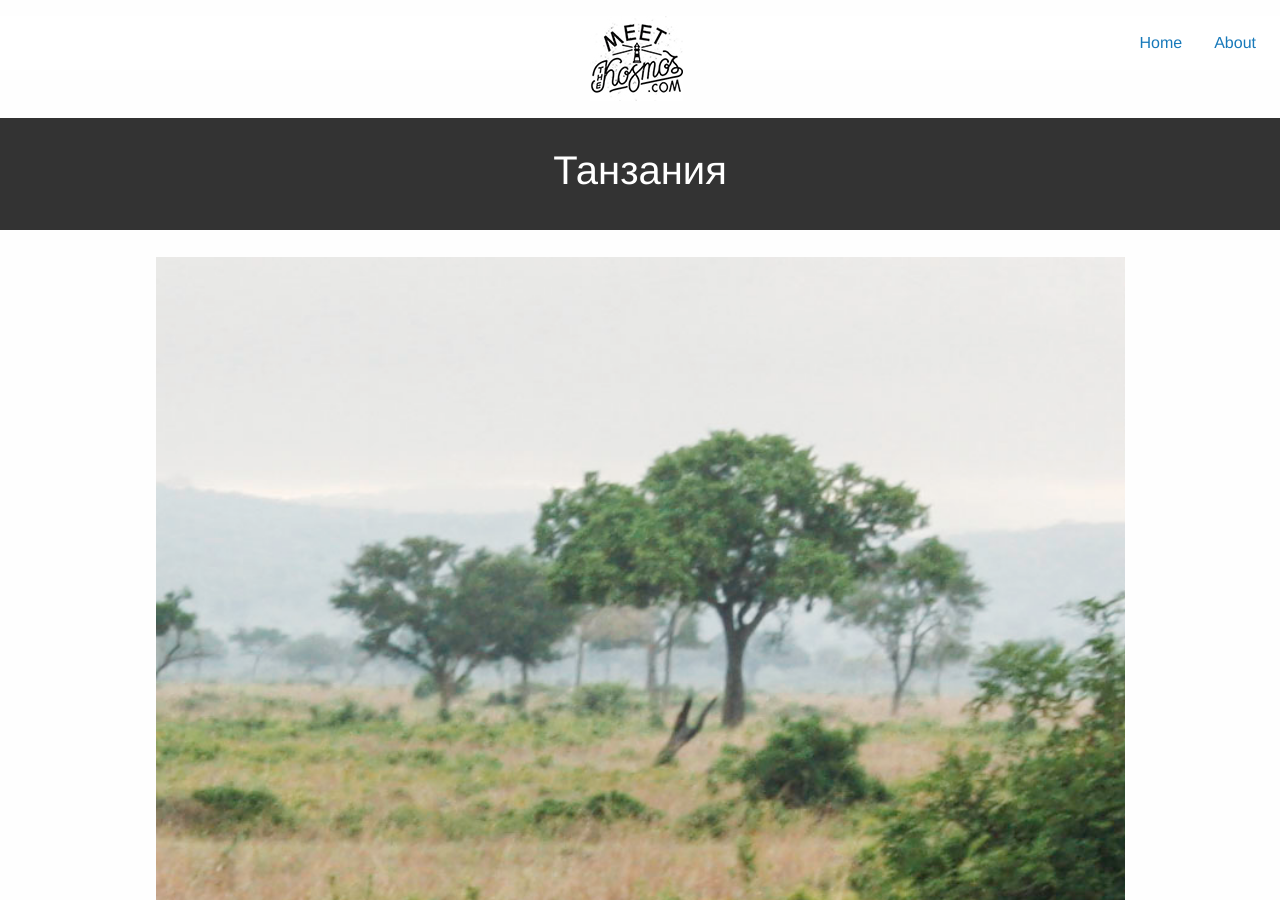
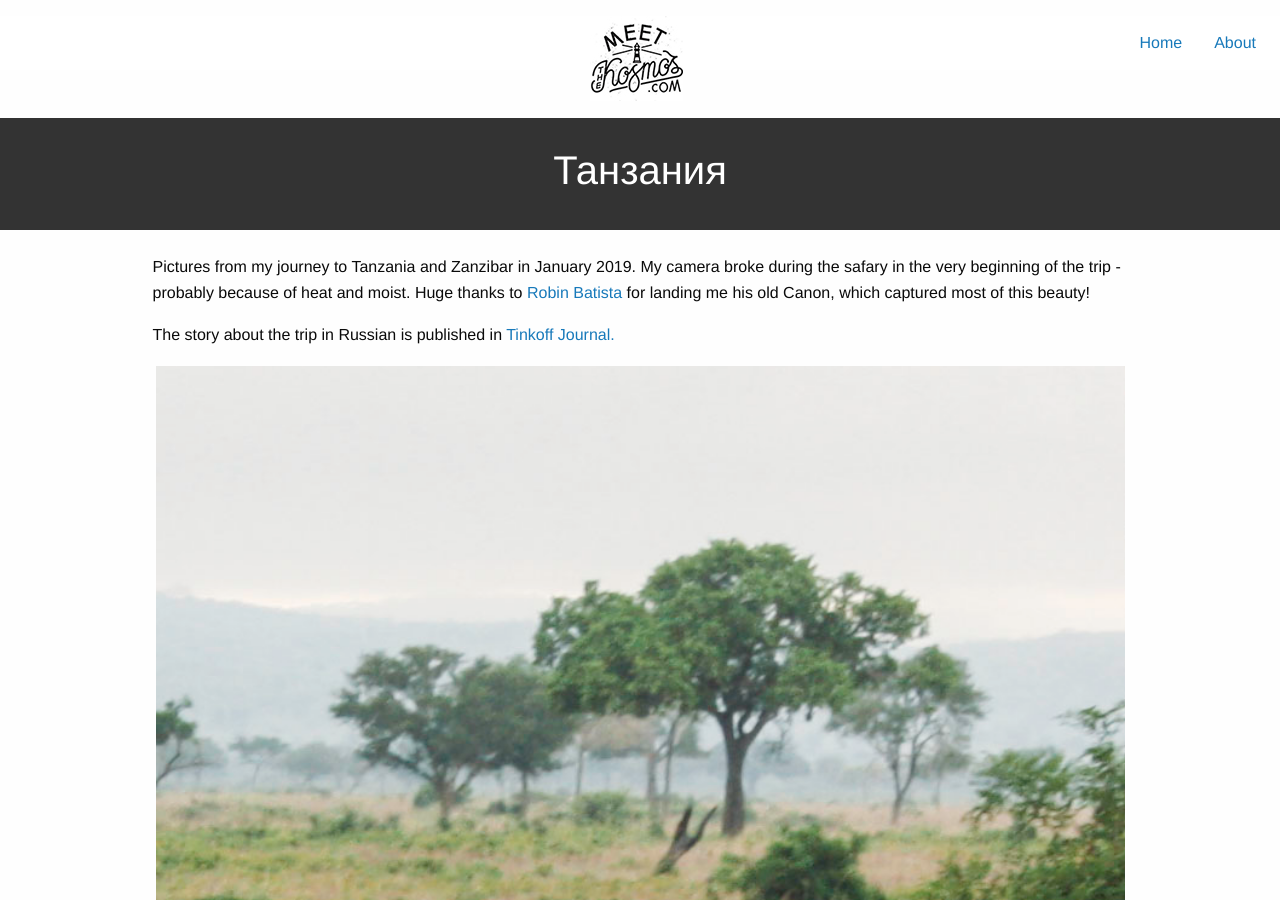
Before and after one commit to tashakosmos/tashakosmos.github.io, a Jekyll site: the page built from _posts/2019-05-03-tanzania.md, in a window 1280 px wide and 900 px high. Built offline with Jekyll 4.4.1, drawn with Linux system fonts in a browser that asks for light colours; nearby versions of some CDN libraries.

Commit message:
Add Tanzania pictures

```diff
--- a/_posts/2019-05-03-tanzania.md
+++ b/_posts/2019-05-03-tanzania.md
@@ -5,4 +5,9 @@ date: 2019-01-01
 permalink: tanzania
 ---
 
+Pictures from my journey to Tanzania and Zanzibar in January 2019.
+My camera broke during the safary in the very beginning of the trip - probably because of heat and moist. Huge thanks to [Robin Batista](https://www.robinbatista.com/){:target="\_blank"} for landing me his old Canon, which captured most of this beauty!
+
+The story about the trip in Russian is published in [Tinkoff Journal.](https://journal.tinkoff.ru/tanzania/){:target="\_blank"}
+
 {% include gallery.html folder=page.permalink %}
```
Also changed, not shown: _posts/2021-10-20-texts.md (+1 -1 lines).
